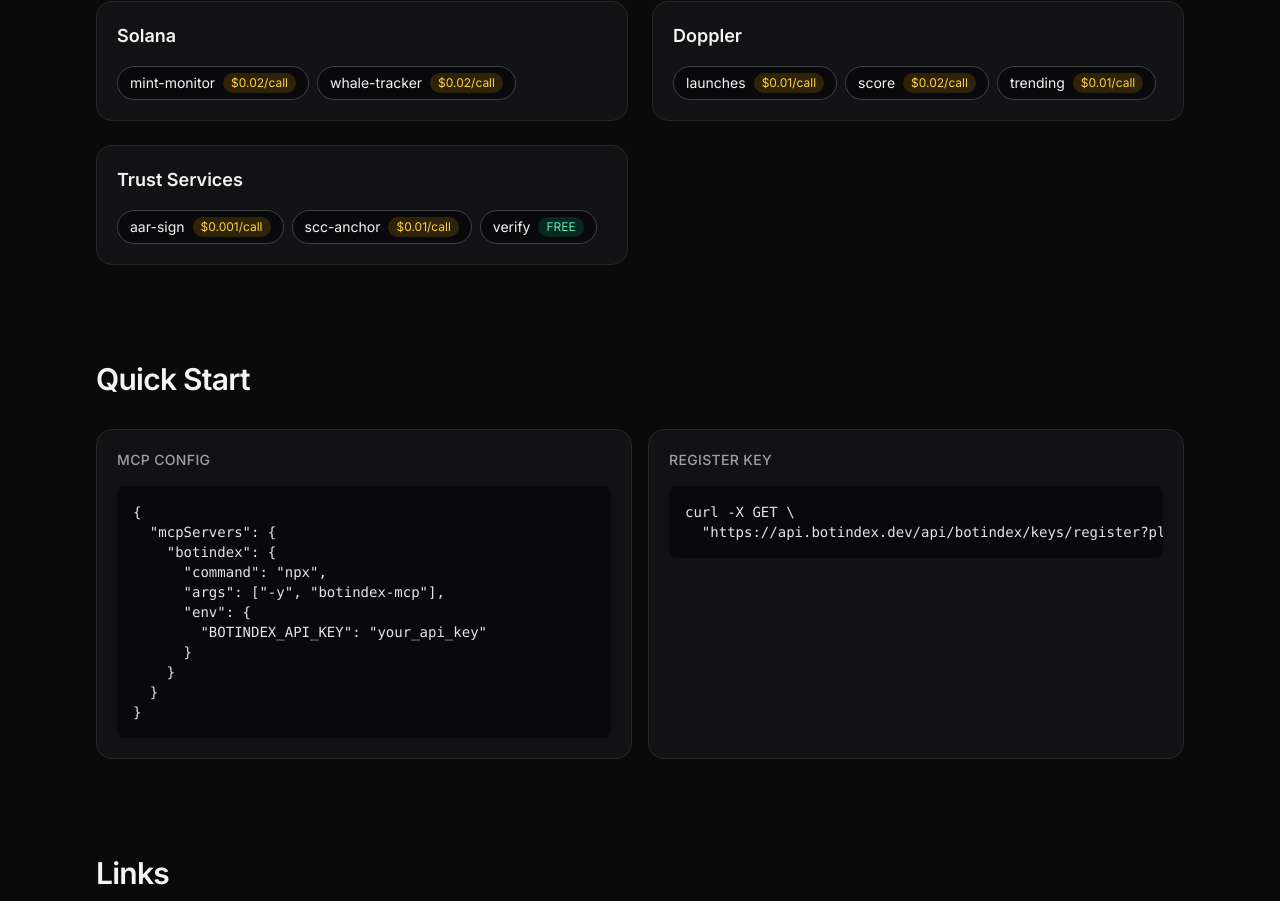
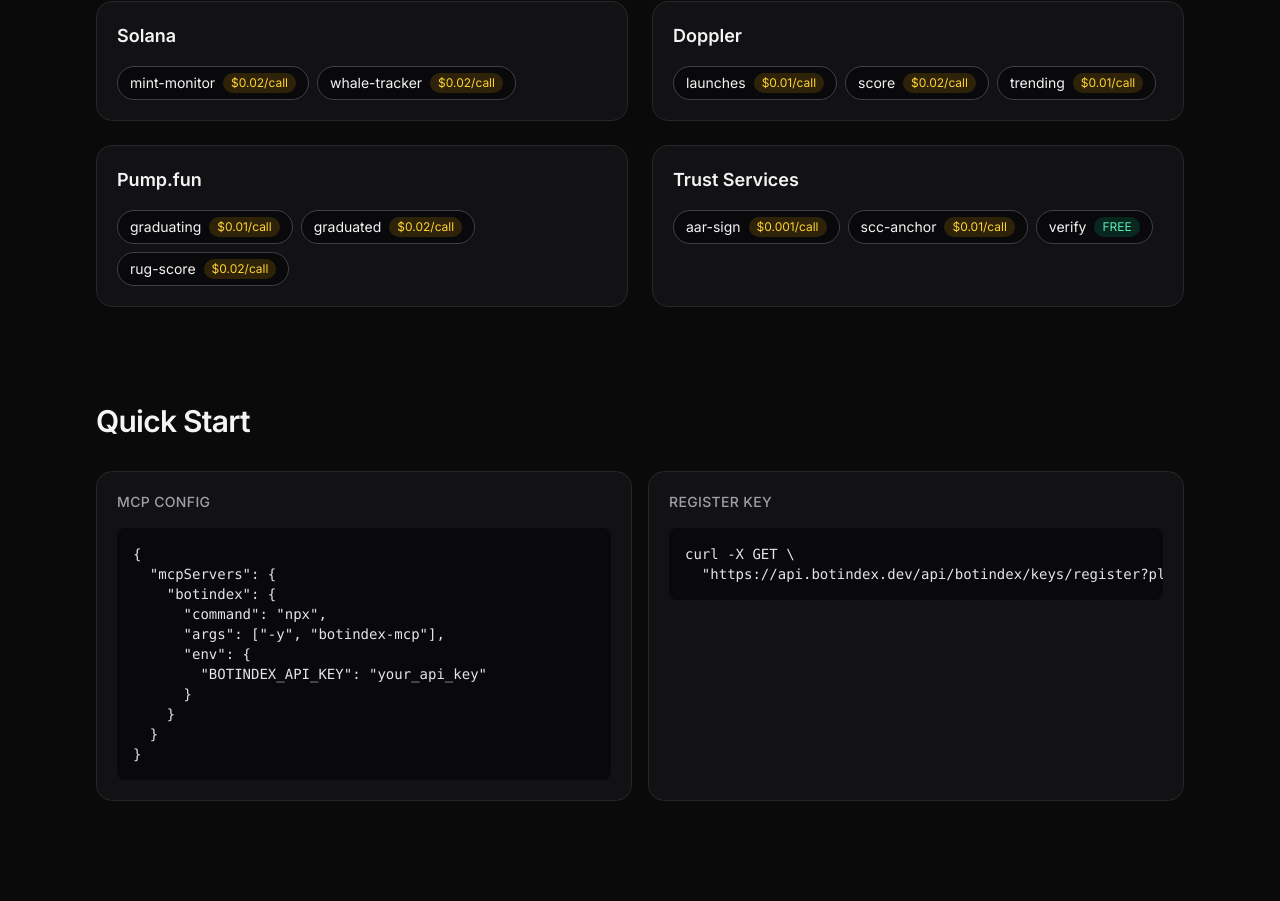
Before and after one commit to Cyberweasel777/botindex-landing, a Next.js app: page / in a window 1280 px wide. Shown: the part 1850-2751 px from the top of the page. Built offline with nearby package versions, Linux system fonts and the light colour scheme.

Commit message:
feat: add Pump.fun Graduation Scanner to landing page

```diff
--- a/src/app/page.tsx
+++ b/src/app/page.tsx
@@ -91,6 +91,14 @@ const toolCategories = [
       { name: "launches", tag: "$0.01/call" },
       { name: "score", tag: "$0.02/call" },
       { name: "trending", tag: "$0.01/call" },
+    ],
+  },
+  {
+    name: "Pump.fun",
+    tools: [
+      { name: "graduating", tag: "$0.01/call" },
+      { name: "graduated", tag: "$0.02/call" },
+      { name: "rug-score", tag: "$0.02/call" },
     ],
   },
   {
```
